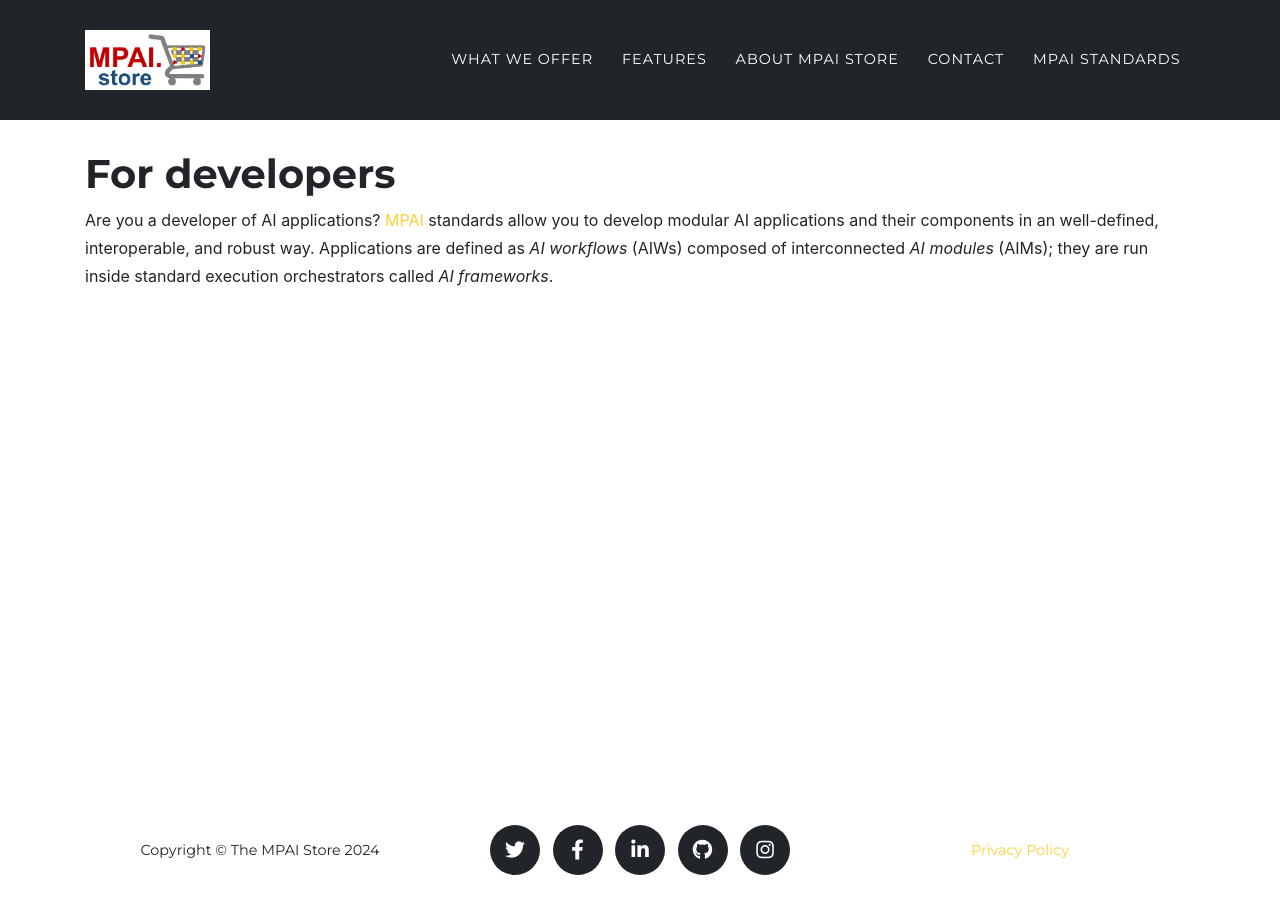
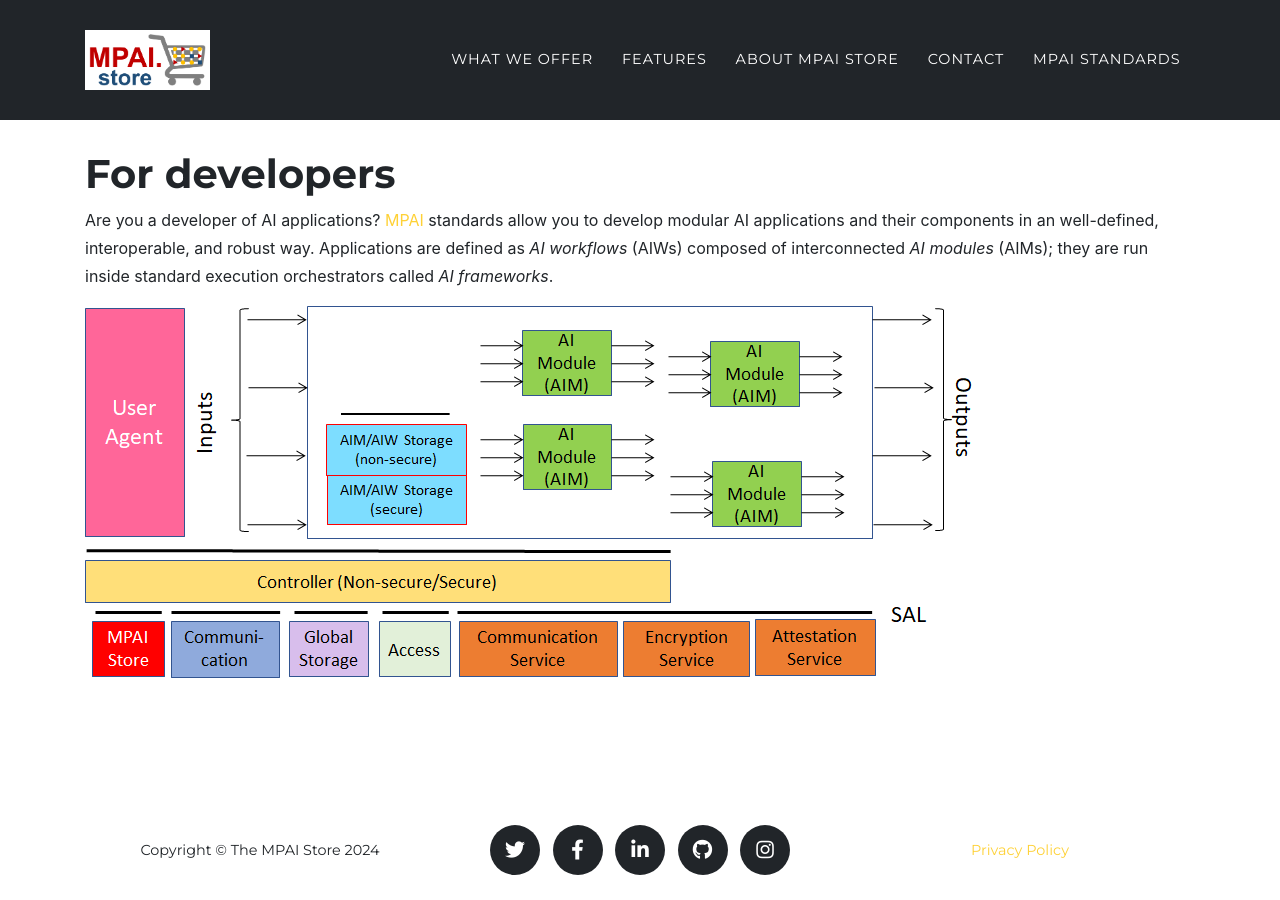
Before and after one commit to PaoloRibeca/mpai-store.github.io, a Jekyll site: the page built from for-developers.md, in a window 1280 px wide. Built offline with Jekyll 4.4.1, drawn with Linux system fonts in a browser that asks for light colours; some web fonts are replaced.

Commit message:
Added MPAI reference model

```diff
--- a/for-developers.md
+++ b/for-developers.md
@@ -6,3 +6,5 @@ title: For developers
 # For developers
 
 Are you a developer of AI applications? [MPAI](https://mpai.community) standards allow you to develop modular AI applications and their components in an well-defined, interoperable, and robust way. Applications are defined as _AI workflows_ (AIWs) composed of interconnected _AI modules_ (AIMs); they are run inside standard execution orchestrators called _AI frameworks_.
+
+![The MPAI AIF reference model](https://mpai.store/assets/img/MPAI-AIF V2.png)
```
Also changed, not shown: assets/img/MPAI-AIF V2.png (added).
